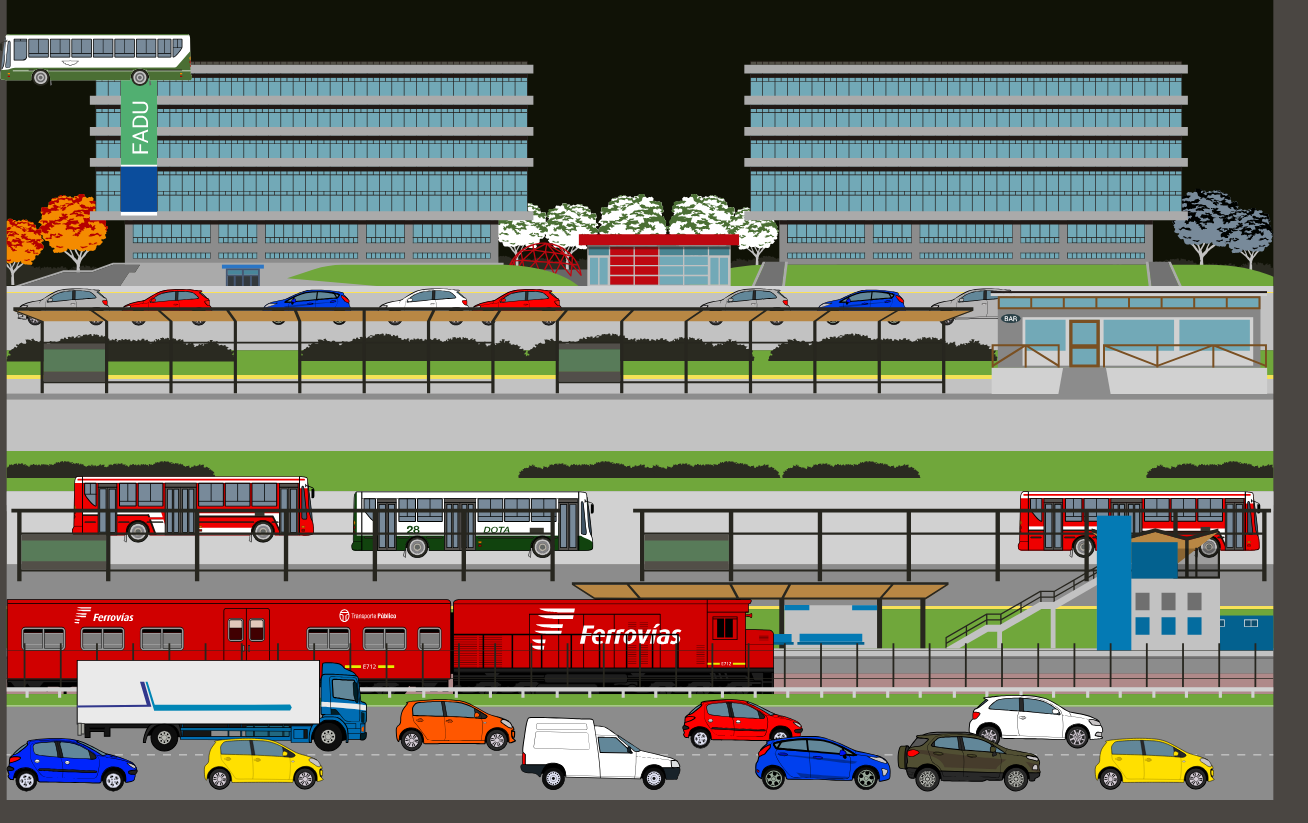
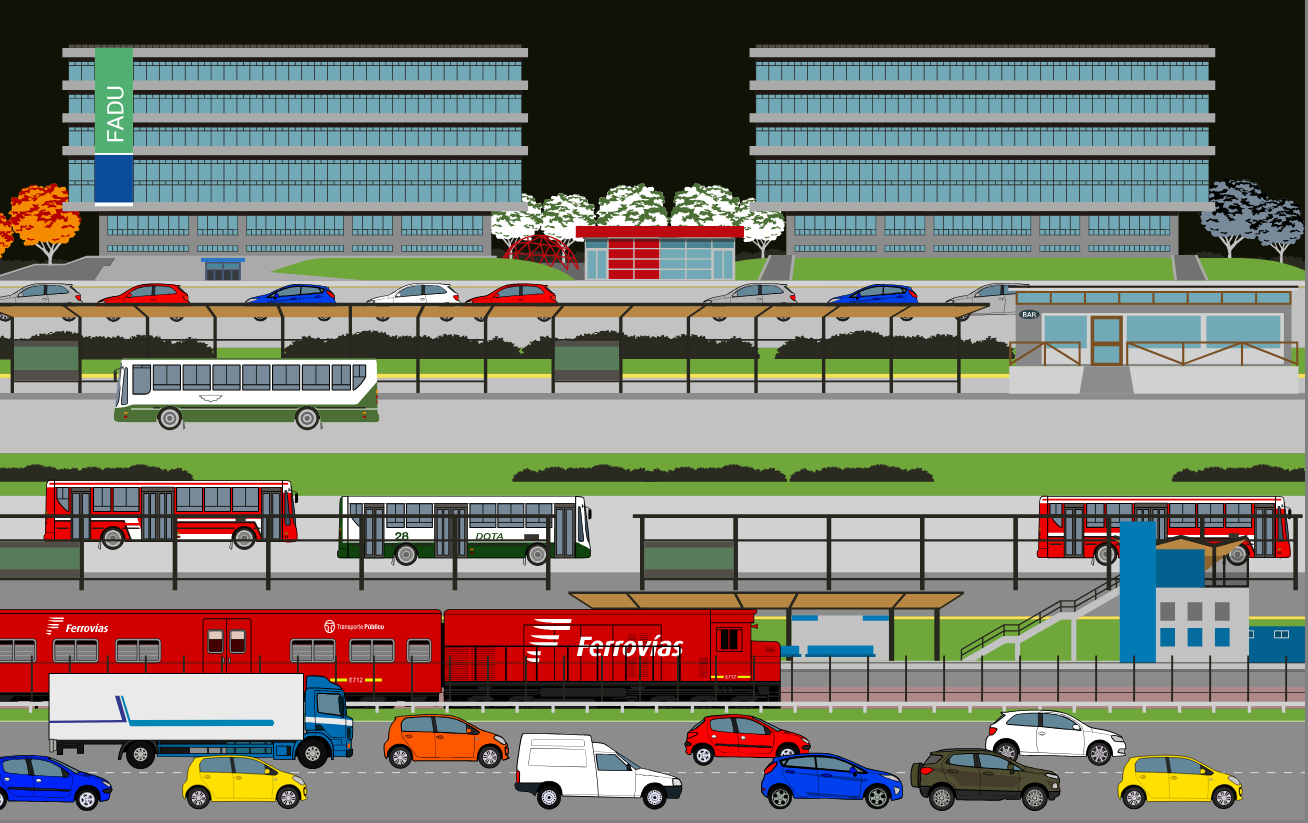
Before and after one commit to eryxcoop/fadu-viva, a plain HTML site: page index.html in a window 1280 px wide. Shown: the whole page, 1308 px wide, since content can reach past the window. Before the commit the page ends 800 px from the top, so only its background shows below. Drawn offline with nearby package versions, Linux system fonts and the light colour scheme.

Commit message:
Prueba de concepto: dibujar varios bondis animados

```diff
--- a/index.html
+++ b/index.html
@@ -19,32 +19,51 @@
             width: 100%;
             height: 100%;
             background-color: #4a4642;
+            position: relative;
         }
-    #fadu-viva {
-      width: 100%;
-      height: 100%;
+
+        .svg-wrapper {
+            margin: 0;
+            position: absolute;
+            top: 50%;
+            left: 50%;
+            transform: translate(-50%, -50%);
+            width: 1330px;
+            height: 840px;
+            border: 3px solid gray;
+            overflow: hidden;
         }
     </style>
 </head>
 
 <body>
 <!--[if IE]>
-    <p class="browserupgrade">You are using an <strong>outdated</strong> browser. Please <a href="https://browsehappy.com/">upgrade your browser</a> to improve your experience and security.</p>
+<p class="browserupgrade">You are using an <strong>outdated</strong> browser. Please <a href="https://browsehappy.com/">upgrade
+    your browser</a> to improve your experience and security.</p>
 <![endif]-->
 
 <!-- Add your site or application content here -->
-  <svg id="fadu-viva" width="1200" height="800"></svg>
+<div class="svg-wrapper">
+    <svg id="fadu-viva" width="1330" height="840"></svg>
+</div>
 <script src="js/vendor/modernizr-3.8.0.min.js"></script>
 <script src="js/vendor/snap.svg-min.js"></script>
-  <script src="https://code.jquery.com/jquery-3.4.1.min.js" integrity="sha256-CSXorXvZcTkaix6Yvo6HppcZGetbYMGWSFlBw8HfCJo=" crossorigin="anonymous"></script>
+<script src="https://code.jquery.com/jquery-3.4.1.min.js"
+        integrity="sha256-CSXorXvZcTkaix6Yvo6HppcZGetbYMGWSFlBw8HfCJo=" crossorigin="anonymous"></script>
 <script>window.jQuery || document.write('<script src="js/vendor/jquery-3.4.1.min.js"><\/script>')</script>
 <script src="js/plugins.js"></script>
 <script src="js/main.js"></script>
 
 <!-- Google Analytics: change UA-XXXXX-Y to be your site's ID. -->
 <script>
-    window.ga = function () { ga.q.push(arguments) }; ga.q = []; ga.l = +new Date;
-    ga('create', 'UA-XXXXX-Y', 'auto'); ga('set','transport','beacon'); ga('send', 'pageview')
+    window.ga = function () {
+        ga.q.push(arguments)
+    };
+    ga.q = [];
+    ga.l = +new Date;
+    ga('create', 'UA-XXXXX-Y', 'auto');
+    ga('set', 'transport', 'beacon');
+    ga('send', 'pageview')
 </script>
 <script src="https://www.google-analytics.com/analytics.js" async></script>
 </body>
--- a/js/main.js
+++ b/js/main.js
@@ -7,9 +7,46 @@
 });
 
 var colectivo = Snap.load('img/bondi.svg', function (loadedBusFragment) {
-  busesLayer.append(loadedBusFragment);
+  var loadeBus = busesLayer.append(loadedBusFragment);
   var identityMatrix = new Snap.Matrix();
-  identityMatrix.scale(0.15);
-  busesLayer.transform(identityMatrix);
-  busesLayer.animate({transform: identityMatrix}, 200)
+  identityMatrix.scale(0.2);
+  identityMatrix.translate(8000, 1550);
+  loadeBus.transform(identityMatrix);
+  var matrixToAnimateBus = new Snap.Matrix();
+  matrixToAnimateBus.scale(0.2);
+  matrixToAnimateBus.translate(-1500, 1550);
+  loadeBus.animate({transform: matrixToAnimateBus}, 5000)
 });
+
+// TODO: esto era una prueba de concepto, no sirve. deberiamos agregar todo al busesLayer (por el tema de transparencias) pero poder actuar sobre cada bondi en particular.
+var colectivo2 = Snap.load('img/bondi.svg', function (loadedBusFragment) {
+  var bus2Layer = s.group();
+  var loadeBus = bus2Layer.append(loadedBusFragment);
+  var identityMatrix = new Snap.Matrix();
+  identityMatrix.scale(0.2);
+  identityMatrix.translate(8000, 1650);
+  loadeBus.transform(identityMatrix);
+  var matrixToAnimateBus = new Snap.Matrix();
+  matrixToAnimateBus.scale(0.2);
+  matrixToAnimateBus.translate(-1500, 1650);
+  loadeBus.animate({transform: matrixToAnimateBus}, 6500)
+});
+
+
+/*
+
+  Pasos ideales:
+
+  setup: construir fondo y los distintos layers, en orden, para tener las transparencias bien hechas
+  tener distintas animaciones prearmadas (ej: transitoBondisAlto, transitoAutosBajo, etc)
+     - tener helpers para animar un bondi X con cierta animacion e easings (ej: se frena, arranca)
+     - borrar cada bondi cada vez que se va de pantalla, o probar como anda sin borrar. capaz empieza explotar por recursos
+  triggerear esas animaciones prearmadas con un evento (en nuestro caso, algo que venga del server nos diga "transito medio" y triggerear eso
+
+  a analizar: animaciones con colores. hay que usar animate, fill y select (ej: el cielo)
+
+  NOTA: no tenmos transformaciones porcentuales. el tamaño del viewport svg nos va a liquidar porque cambian las escalas y las posiciones.
+  ej: el bondi con viewport mas grande hay que achicarlo mas que 0.2, y moverlo a otras posiciones
+  Podemos hacer settings para una resolucion puntual o, idealmente, encontrar una relacion porcentual para las posiciones y tamaños.
+
+ */
```
Lines whose indentation alone changed are shown as unchanged.
